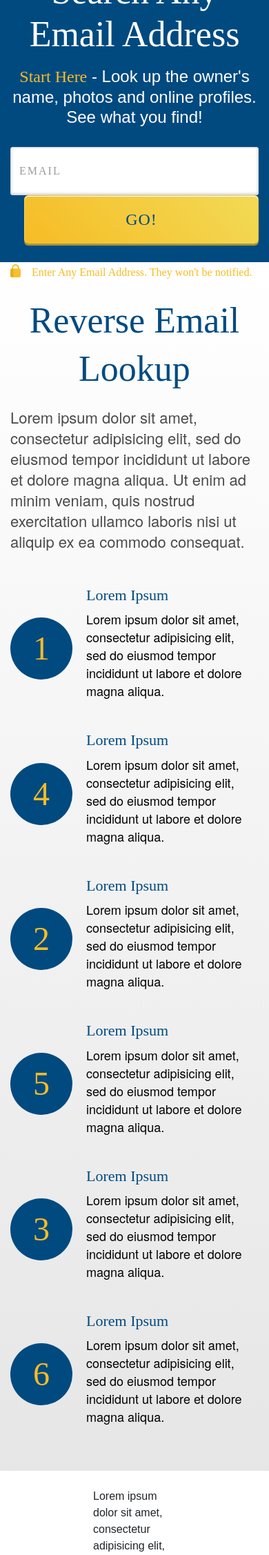
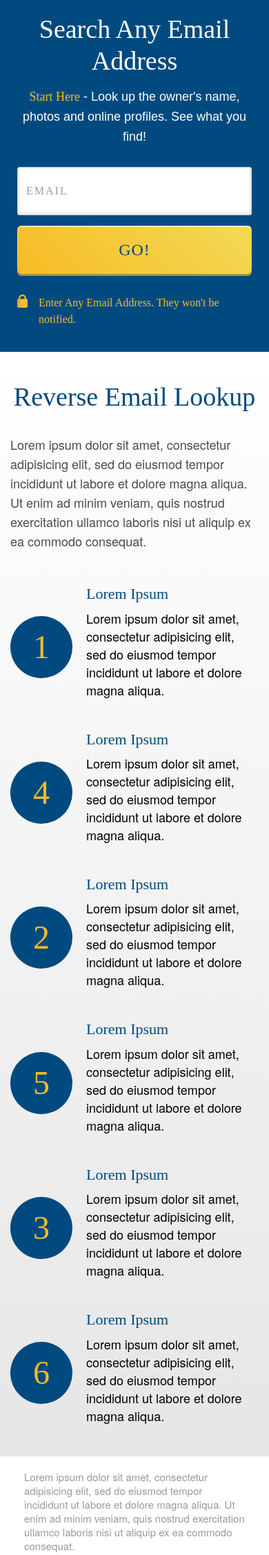
Before and after one commit to julian-kunzig/Responsive-UI-Test, a PHP site: page / in a window 390 px wide. Shown: the part 65-2319 px from the top of the page at 69% size. Run offline with PHP 8.4, Linux system fonts and the light colour scheme.

Commit message:
implement tablet and mobile style

```diff
--- a/css/main.css
+++ b/css/main.css
@@ -4,7 +4,7 @@ body {
 }
 
 .cursor-hover {
-  opacity: 1.0;
+  opacity: 1;
   cursor: pointer;
 }
 
@@ -13,11 +13,22 @@ body {
 }
 
 .cursor-hover:active {
-  opacity: 1.0;
+  opacity: 1;
 }
 
 .text-emphasis {
-  color: #F6BC25;
+  color: #f6bc25;
+}
+
+.round-mark {
+  width: 90px;
+  height: 90px;
+  border-radius: 50%;
+  background-color: #004a80;
+  font-family: HelveticaNeue-Bold;
+  font-size: 48px;
+  color: #f6bc25;
+  letter-spacing: 0;
 }
 
 /*************** Header Style ***************/
@@ -34,9 +45,9 @@ body {
 
 /*************** Search Style ***************/
 #search_section {
-  height: 380px;
   background-color: #004a80;
   color: #ffffff;
+  padding: 50px 0 95px 0px;
 }
 
 #search_section .title {
@@ -48,7 +59,7 @@ body {
 
 #search_section .description {
   font-size: 24px;
-  color: #FFFFFF;
+  color: #ffffff;
   letter-spacing: 0;
   text-align: center;
   line-height: 29px;
@@ -59,43 +70,46 @@ body {
   font-family: HelveticaNeue-Bold;
 }
 
-#search_section form input, #search_section form .btn {
+#search_section form input,
+#search_section form .btn {
   height: 70px;
 }
 
 #search_section form input {
-  background: #FFFFFF;
-  box-shadow: inset 0 -1px 4px 0 rgba(0,0,0,0.20);
+  background: #ffffff;
+  box-shadow: inset 0 -1px 4px 0 rgba(0, 0, 0, 0.2);
   border-radius: 3px;
 }
 
 #search_section form input::placeholder {
   font-family: HelveticaNeue-Bold;
   font-size: 16px;
-  color: #9B9B9B;
+  color: #9b9b9b;
   letter-spacing: 2px;
   line-height: 18px;
 }
 
-#search_section form input:-ms-input-placeholder { /* Internet Explorer 10-11 */
+#search_section form input:-ms-input-placeholder {
+  /* Internet Explorer 10-11 */
   font-family: HelveticaNeue-Bold;
   font-size: 16px;
-  color: #9B9B9B;
+  color: #9b9b9b;
   letter-spacing: 2px;
   line-height: 18px;
 }
 
-#search_section form input::-ms-input-placeholder { /* Microsoft Edge */
+#search_section form input::-ms-input-placeholder {
+  /* Microsoft Edge */
   font-family: HelveticaNeue-Bold;
   font-size: 16px;
-  color: #9B9B9B;
+  color: #9b9b9b;
   letter-spacing: 2px;
   line-height: 18px;
 }
 
 #search_section form .btn {
-  background-image: linear-gradient(225deg, #F2DA56 0%, #F6BC25 100%);
-  box-shadow: 0 3px 0 0 #A6953B, inset 0 1px 0 0 #FFFFFF;
+  background-image: linear-gradient(225deg, #f2da56 0%, #f6bc25 100%);
+  box-shadow: 0 3px 0 0 #a6953b, inset 0 1px 0 0 #ffffff;
   border-radius: 6px;
   margin-left: 20px;
   width: calc(100% - 20px);
@@ -104,23 +118,24 @@ body {
 #search_section form .btn span {
   font-family: HelveticaNeue-Bold;
   font-size: 24px;
-  color: #004A80;
+  color: #004a80;
   letter-spacing: 1px;
   text-align: center;
 }
 
 #search_section #email_search_message {
-  background: #DC0015;
+  background: #dc0015;
   padding: 5px 8px;
   font-family: HelveticaNeue;
   font-size: 16px;
-  color: #FFFFFF;
+  color: #ffffff;
   letter-spacing: 0;
   line-height: 18px;
+  width: 270px;
 }
 
 #search_section .in-valid {
-  border: 3px solid #F0002F;
+  border: 3px solid #f0002f;
 }
 
 #search_section .search-lock {
@@ -136,18 +151,19 @@ body {
   font-family: HelveticaNeue-Bold;
   font-size: 16px;
   letter-spacing: 0;
+  margin-bottom: 0px;
 }
 
 /*************** Email Lookup Style ***************/
 #email_section {
   padding: 50px 0;
-  background-image: linear-gradient(0deg, #E6E6E6 0%, #FFFFFF 100%);
+  background-image: linear-gradient(0deg, #e6e6e6 0%, #ffffff 100%);
 }
 
 #email_section .title {
   font-family: HelveticaNeue-Bold;
   font-size: 52px;
-  color: #004A80;
+  color: #004a80;
   letter-spacing: 0;
   text-align: center;
   line-height: 70px;
@@ -156,7 +172,7 @@ body {
 #email_section .description {
   font-family: HelveticaNeue;
   font-size: 22px;
-  color: #4A4A4A;
+  color: #4a4a4a;
   letter-spacing: 0;
   line-height: 30px;
   margin-top: 20px;
@@ -170,17 +186,6 @@ body {
   margin-top: 30px;
 }
 
-#email_section .email-option .email-option-mark {
-  width: 90px;
-  height: 90px;
-  border-radius: 50%;
-  background-color: #004A80;
-  font-family: HelveticaNeue-Bold;
-  font-size: 48px;
-  color: #F6BC25;
-  letter-spacing: 0;
-}
-
 #email_section .email-option .email-option-text {
   width: calc(100% - 130px);
   margin-left: 20px;
@@ -189,7 +194,7 @@ body {
 #email_section .email-option .email-option-title {
   font-family: HelveticaNeue-Bold;
   font-size: 22px;
-  color: #004A80;
+  color: #004a80;
   letter-spacing: 0;
 }
 
@@ -203,7 +208,7 @@ body {
 
 /*************** Loading Style ***************/
 #loading_section {
-  height: 890px;
+  padding: 300px 0px;
   background-color: #f7f7f7;
 }
 
@@ -215,30 +220,259 @@ body {
 #loading_section p {
   font-family: HelveticaNeue-Bold;
   font-size: 24px;
-  color: #004A80;
+  color: #004a80;
   letter-spacing: 0;
   text-align: center;
   margin-top: 28px;
 }
 
+/*************** Result Style ***************/
+#result_section .failed-result {
+  padding: 220px 0px;
+}
+
+#result_section .title {
+  font-family: HelveticaNeue-Bold;
+  font-size: 52px;
+  color: #004a80;
+  letter-spacing: 0;
+  text-align: center;
+}
+
+#result_section .description {
+  font-family: HelveticaNeue;
+  font-size: 24px;
+  color: #000000;
+  letter-spacing: 0;
+  text-align: center;
+  line-height: 32px;
+  margin-bottom: 0px;
+}
+
+#result_section .success-result {
+  padding: 30px 0px 90px;
+}
+
+#result_section .success-result .result-content {
+  padding: 40px;
+  background: #ffffff;
+  box-shadow: 0 2px 4px 0 rgba(0, 0, 0, 0.5);
+  border-radius: 30px;
+  margin-top: 30px;
+}
+
+#result_section .success-result .result-content .result-content-round {
+  width: calc(100% - 110px);
+  margin-left: 20px;
+}
+
+#result_section .success-result .result-content .result-content-round .name {
+  font-family: HelveticaNeue-Bold;
+  font-size: 32px;
+  color: #004a80;
+  letter-spacing: 0;
+}
+
+#result_section
+  .success-result
+  .result-content
+  .result-content-round
+  .sub-description {
+  font-family: HelveticaNeue;
+  font-size: 18px;
+  color: #000000;
+  letter-spacing: 0;
+  line-height: 26px;
+  margin-bottom: 0px;
+}
+
+#result_section
+  .success-result
+  .result-content
+  .result-content-round
+  .phone-number {
+  color: #004a80;
+}
+
+#result_section
+  .success-result
+  .result-content
+  .result-content-round
+  .sub-title {
+  font-family: HelveticaNeue-Bold;
+  font-size: 22px;
+  color: #004a80;
+  letter-spacing: 0;
+}
+
 /*************** Footer Style ***************/
 footer {
-  height: 68px;
   padding: 25px 120px;
-  background: #FFFFFF;
+  background: #ffffff;
 }
 
-footer .desciprtion {
+footer .description {
   font-family: HelveticaNeue;
   font-size: 15px;
   color: #999999;
   letter-spacing: 0;
   line-height: 20px;
+  width: calc(100% - 140px);
+}
+
+footer .terms {
+  padding: 10px;
+  width: 140px;
 }
 
 footer .terms a {
   font-family: HelveticaNeue-Bold;
   font-size: 14px;
-  color: #004A80 !important;
+  color: #004a80 !important;
   letter-spacing: 0;
 }
+
+footer p {
+  margin-bottom: 0px;
+}
+
+/*
+  ##Device = Tablets, Ipads
+*/
+
+@media (min-width: 481px) and (max-width: 1024px) {
+  /* CSS */
+  .navbar {
+    height: 68px;
+  }
+
+  footer {
+    padding: 25px 20px;
+  }
+
+  footer .terms {
+    padding: 20px 10px;
+  }
+}
+
+/*
+  ##Device = Most of Mobiles
+*/
+
+@media only screen and (max-width: 480px) {
+  /* CSS */
+  #search_section {
+    padding: 20px 10px 35px;
+  }
+
+  #search_section .col-sm-12 {
+    margin-bottom: 15px;
+  }
+
+  #search_section form .btn {
+    margin-left: 0px;
+    width: 100%;
+  }
+
+  #search_section .title {
+    font-size: 38px;
+  }
+
+  #search_section .description {
+    font-size: 18px;
+  }
+
+  #search_section .search-lock {
+    margin-top: 15px;
+  }
+
+  #search_section .search-lock p {
+    margin-bottom: 0px;
+    text-align: left;
+  }
+
+  #search_section #email_search_message {
+    width: 100%;
+  }
+
+  #email_section {
+    padding: 30px 0px;
+  }
+
+  #email_section .title {
+    font-family: HelveticaNeue-Bold;
+    font-size: 38px;
+    color: #004a80;
+    letter-spacing: 0;
+    text-align: center;
+  }
+
+  #email_section .description {
+    font-family: HelveticaNeue;
+    font-size: 18px;
+    color: #4a4a4a;
+    letter-spacing: 0;
+    line-height: 28px;
+  }
+
+  #loading_section {
+    padding: 100px 0px;
+  }
+
+  #result_section .success-result {
+    padding: 30px 20px 90px;
+  }
+
+  #result_section .title {
+    font-family: HelveticaNeue-Bold;
+    font-size: 38px;
+    color: #004a80;
+    letter-spacing: 0;
+    text-align: center;
+  }
+
+  #result_section .description {
+    font-family: HelveticaNeue;
+    font-size: 18px;
+    color: #4a4a4a;
+    letter-spacing: 0;
+    line-height: 28px;
+  }
+
+  #result_section .success-result .result-content {
+    padding: 25px 15px;
+  }
+
+  #result_section .success-result .result-content .round-mark {
+    display: none !important;
+  }
+
+  #result_section .success-result .result-content .result-content-round {
+    width: 100%;
+    margin: unset;
+  }
+
+  #result_section .success-result .result-content .result-content-round .name {
+    font-size: 32px;
+  }
+
+  #result_section
+    .success-result
+    .result-content
+    .result-content-round
+    .sub-description {
+    font-size: 16px;
+  }
+
+  footer {
+    padding: 20px;
+  }
+
+  footer .d-flex {
+    flex-direction: column;
+  }
+
+  footer .description {
+    width: 100%;
+  }
+}
--- a/index.html
+++ b/index.html
@@ -56,18 +56,25 @@
     </nav>
     <!-- ========== End Navbar ========== -->
 
+    <!-- ========== Start Result ========== -->
+    <section id="result_section"></section>
+    <!-- ========== End Result ========== -->
+
     <!-- ========== Start Search ========== -->
     <section id="search_section">
-      <div class="container text-center d-flex flex-column justify-content-center h-100">
-        <h1 class="title">Search Any Email Address</h1>
-        <h3 class="description">
-          <span class="text-emphasis">Start Here</span> - Look up the owner's name, photos and online
-          profiles. See what you find!
-        </h3>
+      <div
+        class="container text-center d-flex flex-column justify-content-center h-100"
+      >
+        <div id="search_message">
+          <h1 class="title">Search Any Email Address</h1>
+          <h3 class="description">
+            <span class="text-emphasis">Start Here</span> - Look up the owner's
+            name, photos and online profiles. See what you find!
+          </h3>
+        </div>
         <form id="email_search_form" class="text-left" action="#" method="get">
-          <div class="form-row align-items-center">
-            <div class="col-md-10">
-              <label class="sr-only" for="email">Name</label>
+          <div class="form-row">
+            <div class="col-md-10 col-sm-12">
               <input
                 type="text"
                 class="form-control"
@@ -76,16 +83,20 @@
                 placeholder="EMAIL"
                 required
               />
+              <div id="email_search_message" class="d-none"></div>
             </div>
-            <div class="col-md-2">
-              <button type="submit" class="btn cursor-hover"><span>GO!</span></button>
+            <div class="col-md-2 col-sm-12">
+              <button type="submit" class="btn cursor-hover">
+                <span>GO!</span>
+              </button>
             </div>
           </div>
-          <span id="email_search_message" class="d-none"></span>
         </form>
         <div class="d-flex search-lock">
           <img src="assets/PNGs/lock@2x.png" />
-          <p class="text-emphasis ml-3">Enter Any Email Address. They won't be notified.</p>
+          <p class="text-emphasis ml-3">
+            Enter Any Email Address. They won't be notified.
+          </p>
         </div>
       </div>
     </section>
@@ -95,48 +106,89 @@
     <section id="email_section">
       <div class="container">
         <h2 class="title">Reverse Email Lookup</h2>
-        <h3 class="description">Lorem ipsum dolor sit amet, consectetur adipisicing elit, sed do eiusmod tempor incididunt ut labore et dolore magna aliqua. Ut enim ad minim veniam, quis nostrud exercitation ullamco laboris nisi ut aliquip ex ea commodo consequat.</h3>
+        <h3 class="description">
+          Lorem ipsum dolor sit amet, consectetur adipisicing elit, sed do
+          eiusmod tempor incididunt ut labore et dolore magna aliqua. Ut enim ad
+          minim veniam, quis nostrud exercitation ullamco laboris nisi ut
+          aliquip ex ea commodo consequat.
+        </h3>
         <div class="row email-options">
           <div class="col-md-6 d-flex align-items-center email-option">
-            <span class="d-flex align-items-center justify-content-center email-option-mark">1</span>
+            <span
+              class="d-flex align-items-center justify-content-center round-mark"
+              >1</span
+            >
             <div class="email-option-text">
               <h4 class="email-option-title">Lorem Ipsum</h4>
-              <p class="email-option-description">Lorem ipsum dolor sit amet, consectetur adipisicing elit, sed do eiusmod tempor incididunt ut labore et dolore magna aliqua.</p>
+              <p class="email-option-description">
+                Lorem ipsum dolor sit amet, consectetur adipisicing elit, sed do
+                eiusmod tempor incididunt ut labore et dolore magna aliqua.
+              </p>
             </div>
           </div>
           <div class="col-md-6 d-flex align-items-center email-option">
-            <span class="d-flex align-items-center justify-content-center email-option-mark">4</span>
+            <span
+              class="d-flex align-items-center justify-content-center round-mark"
+              >4</span
+            >
             <div class="email-option-text">
               <h4 class="email-option-title">Lorem Ipsum</h4>
-              <p class="email-option-description">Lorem ipsum dolor sit amet, consectetur adipisicing elit, sed do eiusmod tempor incididunt ut labore et dolore magna aliqua.</p>
+              <p class="email-option-description">
+                Lorem ipsum dolor sit amet, consectetur adipisicing elit, sed do
+                eiusmod tempor incididunt ut labore et dolore magna aliqua.
+              </p>
             </div>
           </div>
           <div class="col-md-6 d-flex align-items-center email-option">
-            <span class="d-flex align-items-center justify-content-center email-option-mark">2</span>
+            <span
+              class="d-flex align-items-center justify-content-center round-mark"
+              >2</span
+            >
             <div class="email-option-text">
               <h4 class="email-option-title">Lorem Ipsum</h4>
-              <p class="email-option-description">Lorem ipsum dolor sit amet, consectetur adipisicing elit, sed do eiusmod tempor incididunt ut labore et dolore magna aliqua.</p>
+              <p class="email-option-description">
+                Lorem ipsum dolor sit amet, consectetur adipisicing elit, sed do
+                eiusmod tempor incididunt ut labore et dolore magna aliqua.
+              </p>
             </div>
           </div>
           <div class="col-md-6 d-flex align-items-center email-option">
-            <span class="d-flex align-items-center justify-content-center email-option-mark">5</span>
+            <span
+              class="d-flex align-items-center justify-content-center round-mark"
+              >5</span
+            >
             <div class="email-option-text">
               <h4 class="email-option-title">Lorem Ipsum</h4>
-              <p class="email-option-description">Lorem ipsum dolor sit amet, consectetur adipisicing elit, sed do eiusmod tempor incididunt ut labore et dolore magna aliqua.</p>
+              <p class="email-option-description">
+                Lorem ipsum dolor sit amet, consectetur adipisicing elit, sed do
+                eiusmod tempor incididunt ut labore et dolore magna aliqua.
+              </p>
             </div>
           </div>
           <div class="col-md-6 d-flex align-items-center email-option">
-            <span class="d-flex align-items-center justify-content-center email-option-mark">3</span>
+            <span
+              class="d-flex align-items-center justify-content-center round-mark"
+              >3</span
+            >
             <div class="email-option-text">
               <h4 class="email-option-title">Lorem Ipsum</h4>
-              <p class="email-option-description">Lorem ipsum dolor sit amet, consectetur adipisicing elit, sed do eiusmod tempor incididunt ut labore et dolore magna aliqua.</p>
+              <p class="email-option-description">
+                Lorem ipsum dolor sit amet, consectetur adipisicing elit, sed do
+                eiusmod tempor incididunt ut labore et dolore magna aliqua.
+              </p>
             </div>
           </div>
           <div class="col-md-6 d-flex align-items-center email-option">
-            <span class="d-flex align-items-center justify-content-center email-option-mark">6</span>
+            <span
+              class="d-flex align-items-center justify-content-center round-mark"
+              >6</span
+            >
             <div class="email-option-text">
               <h4 class="email-option-title">Lorem Ipsum</h4>
-              <p class="email-option-description">Lorem ipsum dolor sit amet, consectetur adipisicing elit, sed do eiusmod tempor incididunt ut labore et dolore magna aliqua.</p>
+              <p class="email-option-description">
+                Lorem ipsum dolor sit amet, consectetur adipisicing elit, sed do
+                eiusmod tempor incididunt ut labore et dolore magna aliqua.
+              </p>
             </div>
           </div>
         </div>
@@ -146,7 +198,9 @@
 
     <!-- ========== Start Loading bar ========== -->
     <section id="loading_section" class="d-none">
-      <div class="d-flex justify-content-center align-items-center flex-column w-100 h-100">
+      <div
+        class="d-flex justify-content-center align-items-center flex-column w-100 h-100"
+      >
         <img src="assets/loading_spinner.gif" />
         <p>Please wait a moment...</p>
       </div>
@@ -157,11 +211,16 @@
 
     <footer class="footer">
       <div class="container-fluid">
-        <div class="row">
-          <div class="col-md-10 description">
-            <p>Lorem ipsum dolor sit amet, consectetur adipisicing elit, sed do eiusmod tempor incididunt ut labore et dolore magna aliqua. Ut enim ad minim veniam, quis nostrud exercitation ullamco laboris nisi ut aliquip ex ea commodo consequat.</p>
+        <div class="d-flex align-items-center justify-content-center">
+          <div class="description">
+            <p>
+              Lorem ipsum dolor sit amet, consectetur adipisicing elit, sed do
+              eiusmod tempor incididunt ut labore et dolore magna aliqua. Ut
+              enim ad minim veniam, quis nostrud exercitation ullamco laboris
+              nisi ut aliquip ex ea commodo consequat.
+            </p>
           </div>
-          <div class="col-md-2 terms">
+          <div class="terms text-center">
             <span><a href="#">Terms</a> | <a href="#">Privacy</a></span>
           </div>
         </div>
--- a/js/main.js
+++ b/js/main.js
@@ -1,14 +1,17 @@
-$( document ).ready(function() {
-  'use strict';
+$(document).ready(function () {
+  "use strict";
 
   // Global variables
-  var baseURL = 'https://ltv-data-api.herokuapp.com/api/v1/records.json';
+  var baseURL = "https://ltv-data-api.herokuapp.com/api/v1/records.json";
 
   // Global HTML Elements
-  var emailField = $('#searchEmail'),
-      emailMessage = $('#email_search_message'),
-      emailSec = $('#email_section'),
-      loadingSec = $('#loading_section');
+  var emailField = $("#searchEmail"),
+    emailMessage = $("#email_search_message"),
+    emailSec = $("#email_section"),
+    loadingSec = $("#loading_section"),
+    searchSec = $("#search_section"),
+    resultSec = $("#result_section"),
+    searchMsg = $("#search_message");
 
   /**
    * Email Validation
@@ -23,48 +26,147 @@ $( document ).ready(function() {
    * Clear the Email Search Form
    */
   function clearEmailForm() {
-    emailField.removeClass('in-valid');
-    emailMessage.addClass('d-none');
-    emailMessage.val('');
+    emailField.removeClass("in-valid");
+    emailMessage.addClass("d-none");
+    emailMessage.val("");
+    emailField.removeClass("in-valid");
+    emailMessage.addClass("d-none");
+    emailMessage.html("");
   }
 
   /**
    * Show loading bar
    */
   function showLoading() {
-    emailSec.addClass('d-none');
-    loadingSec.removeClass('d-none')
+    resultSec.addClass("d-none");
+    searchSec.addClass("d-none");
+    emailSec.addClass("d-none");
+    loadingSec.removeClass("d-none");
   }
 
   /**
    * Hide loading bar
    */
   function hideLoading() {
-    emailSec.removeClass('d-none');
-    loadingSec.addClass('d-none');
+    searchSec.removeClass("d-none");
+    resultSec.removeClass("d-none");
+    loadingSec.addClass("d-none");
+  }
+
+  /**
+   * Clear the Result Section
+   */
+  function clearResultSec() {
+    resultSec.html("");
+    searchMsg.html("");
+  }
+
+  /**
+   * Conver the string to Phone number format
+   *
+   * @param {string} phoneNumberString Phone number string
+   */
+  function formatPhoneNumber(phoneNumberString) {
+    var cleaned = ("" + phoneNumberString).replace(/\D/g, "");
+    var match = cleaned.match(/^(\d{3})(\d{3})(\d{4})$/);
+    if (match) {
+      return "(" + match[1] + ") " + match[2] + "-" + match[3];
+    }
+    return null;
+  }
+
+  /**
+   * Return HTML Dom of Description Array
+   *
+   * @param {array} arr Descripton Array
+   * @param {string} type Descripton Type
+   */
+  function makeDescriptionArray(arr, type = "") {
+    var html = ``,
+      classes = "sub-description";
+    if (type === "phone") classes += " phone-number";
+    for (const item of arr) {
+      html += `
+        <p class="${classes}">${
+        type === "phone" ? formatPhoneNumber(item) : item
+      }</p>
+      `;
+    }
+    return html;
   }
 
   // Email Search Form Submitting.
-  $('#email_search_form').submit(function(e) {
+  $("#email_search_form").submit(function (e) {
     e.preventDefault();
     clearEmailForm();
     if (!emailValidation()) {
-      emailField.addClass('in-valid');
-      emailMessage.removeClass('d-none');
-      emailMessage.html('Please add a valid email address');
+      emailField.addClass("in-valid");
+      emailMessage.removeClass("d-none");
+      emailMessage.html("Please add a valid email address");
+      return;
     }
     showLoading();
+    clearResultSec();
     $.ajax({
-      type: 'GET',
+      type: "GET",
       url: `${baseURL}?email=${emailField.val()}`,
-      success: function(data) {
-        console.log('success : ', data);
+      success: function (data) {
+        // Get Data
+        if (typeof data["email"] !== "undefined") {
+          resultSec.html(`
+            <div class="container success-result">
+              <h3 class="title">1 Result</h3>
+              <p class="description">Look at the result below to see the details of the person you’re searched for.</p>
+              <div class="d-flex result-content">
+                <div class="d-flex align-items-center justify-content-center round-mark">
+                  <img src="assets/PNGs/icn_person@2x.png" />
+                </div>
+                <div class="row result-content-round">
+                  <div class="col-md-12 name">${data.first_name} ${
+            data.last_name
+          }</div>
+                  <div class="col-md-12 sub-description mb-4">${
+                    data.description
+                  }</div>
+                  <div class="col-md-6 mb-4">
+                    <h5 class="sub-title">Address</h5>
+                    <p class="sub-description">${data.address}</p>
+                  </div>
+                  <div class="col-md-6 mb-4">
+                    <h5 class="sub-title">Phone Numbers</h5>
+                    ${makeDescriptionArray(data.phone_numbers, "phone")}
+                  </div>
+                  <div class="col-md-6 mb-4">
+                    <h5 class="sub-title">Email</h5>
+                    <p class="sub-description">${data.email}</p>
+                  </div>
+                  <div class="col-md-6 mb-4">
+                    <h5 class="sub-title">Relatives</h5>
+                    ${makeDescriptionArray(data.relatives)}
+                  </div>
+                </div>
+              </div>
+            </div>
+          `);
+        } else {
+          resultSec.html(`
+            <div class="container failed-result">
+              <h3 class="title">0 Results</h3>
+              <p class="description">Try starting a new search below</p>
+            </div>
+          `);
+        }
+        searchMsg.html(`
+          <h1 class="title">Can’t Find The Right Person?</h1>
+          <h3 class="description">
+            <span class="text-emphasis">Try Again</span> - Make a new search
+          </h3>
+        `);
         hideLoading();
       },
-      error: function(error) {
-        console.log('error : ', error);
-        hideLoading();
-      }
-    })
+      error: function (error) {
+        console.log("error : ", error);
+      },
+    });
   });
 });
```
